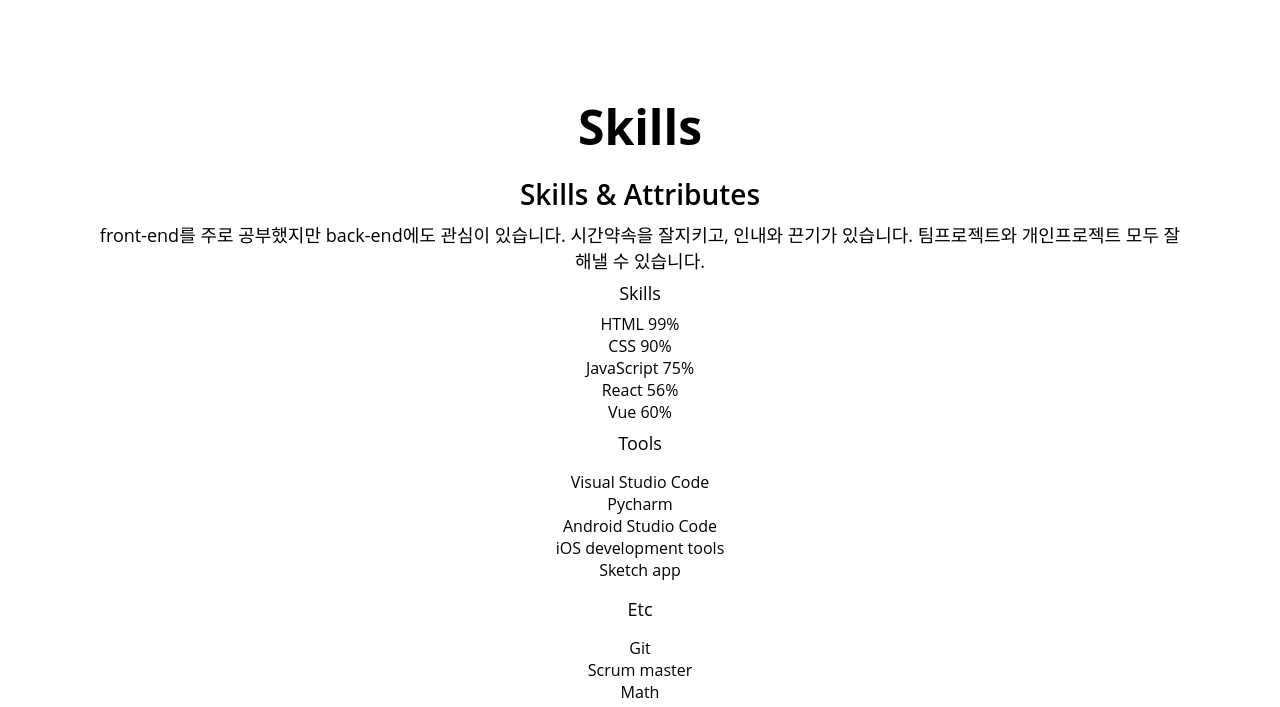
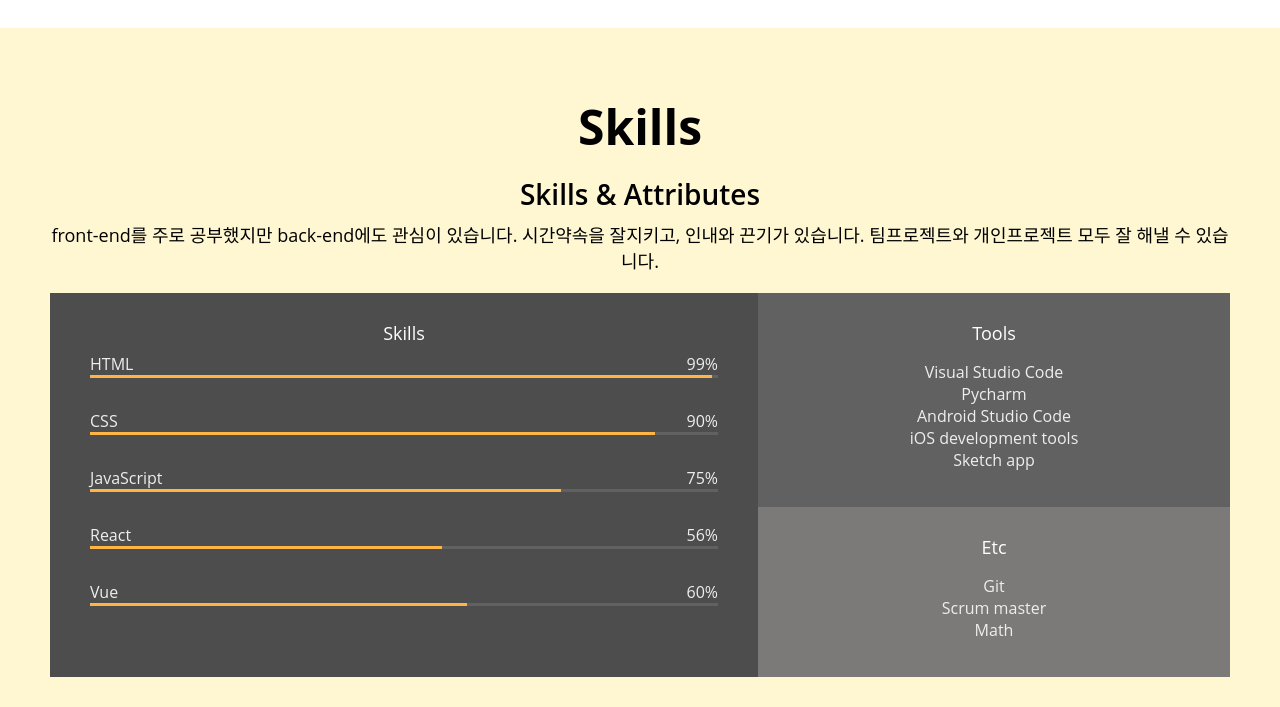
Before and after one commit to chocholove/portfolio, a plain HTML site: page index.html in a window 1280 px wide. Shown: the part 1473-2180 px from the top of the page. Drawn offline with Linux system fonts and the light colour scheme.

Commit message:
CSS_Skills

```diff
--- a/index.html
+++ b/index.html
@@ -23,7 +23,7 @@
   <!-- Navbar -->
   <nav id="navbar">
     <div class="navbar__logo">
-      <i class="fab fa-diaspora"></i>
+      <img width="40px" src="imgs/favicon.png">
       <a href="#">Gyeongmin</a>
     </div>
     <div class="navbar__menu">
@@ -51,7 +51,7 @@
       <button class="home__contact">Contact Me</button>
    </section>
   <!-- About -->
-  <section id="about" class="section">
+  <section id="about" class="section section__container">
     <h1>About me</h1>
     <p>스파르타코딩클럽에서 풀스택공부했습니다. 이를 이용해서 팀프로젝트로 파이썬을 이용해 웹사이트를 만들었습니다. </p>
     <div class="about__majors">
@@ -113,6 +113,7 @@
   </section>
   <!-- Skills -->
   <section id="skills" class="section">
+    <div class="section__container">
       <h1>Skills</h1>
       <h2>Skills & Attributes</h2>
       <p>
@@ -126,8 +127,8 @@
               <span>HTML</span>
               <span>99%</span>
             </div>
-          <div class="skill__bqr">
-            <div class="skill__value"></div>
+            <div class="skill__bar">
+              <div class="skill__value" style="width: 99%;"></div>
             </div>
           </div>
           <div class="skill">
@@ -135,8 +136,8 @@
               <span>CSS</span>
               <span>90%</span>
             </div>
-          <div class="skill__bqr">
-            <div class="skill__value"></div>
+            <div class="skill__bar">
+              <div class="skill__value" style="width: 90%;"></div>
             </div>
           </div>
           <div class="skill">
@@ -144,8 +145,8 @@
               <span>JavaScript</span>
               <span>75%</span>
             </div>
-          <div class="skill__bqr">
-            <div class="skill__value"></div>
+            <div class="skill__bar">
+              <div class="skill__value" style="width: 75%;"></div>
             </div>
           </div>
           <div class="skill">
@@ -153,8 +154,8 @@
               <span>React</span>
               <span>56%</span>
             </div>
-          <div class="skill__bqr">
-            <div class="skill__value"></div>
+            <div class="skill__bar">
+              <div class="skill__value" style="width: 56%;"></div>
             </div>
           </div>
           <div class="skill">
@@ -162,8 +163,8 @@
               <span>Vue</span>
               <span>60%</span>
             </div>
-          <div class="skill__bqr">
-            <div class="skill__value"></div>
+            <div class="skill__bar">
+              <div class="skill__value" style="width: 60%;"></div>
             </div>
           </div>
         </div>
@@ -188,6 +189,8 @@
           </div>
         </div>
       </div>
+    </div>
+
   </section>
   <!-- Work -->
   <section id="work" class="section">
--- a/style.css
+++ b/style.css
@@ -163,6 +163,10 @@ button {
 .section {
   padding: 50px;
   text-align: center;
+  margin: auto;
+}
+
+.section__container {
   max-width: 1200px;
   margin: auto;
 }
@@ -225,3 +229,59 @@ button {
 .job__period {
   font-size: var(--font-micro);
 }
+
+/* Skill*/
+
+#skills {
+  background-color: var(--color-yellow);
+}
+
+.skillset {
+  display: flex;
+  background-color: var(--color-light-grey);
+  color: var(--color-light-white);
+  margin: 20px 0;
+}
+
+.skillset__title {
+  color: var(--color-white);
+}
+
+.skill_description {
+  display: flex;
+  justify-content: space-between;
+}
+
+.skill__bar {
+  width: 100%;
+  height: 3px;
+  background-color: var(--color-grey);
+}
+
+.skill__value {
+  width: 100%;
+  height: 3px;
+  background-color: var(--color-orange);
+}
+
+.skill {
+  margin-bottom: 32px;
+}
+.skillset__left {
+  flex-basis: 60%;
+  background-color: var(--color-dark-grey);
+  padding: 20px 40px;
+}
+
+.skillset__right {
+  flex-basis: 40%;
+}
+
+.tools {
+  background-color: var(--color-grey);
+}
+
+.tools,
+.etc {
+  padding: 20px;
+}
```
Lines whose indentation alone changed are shown as unchanged.
